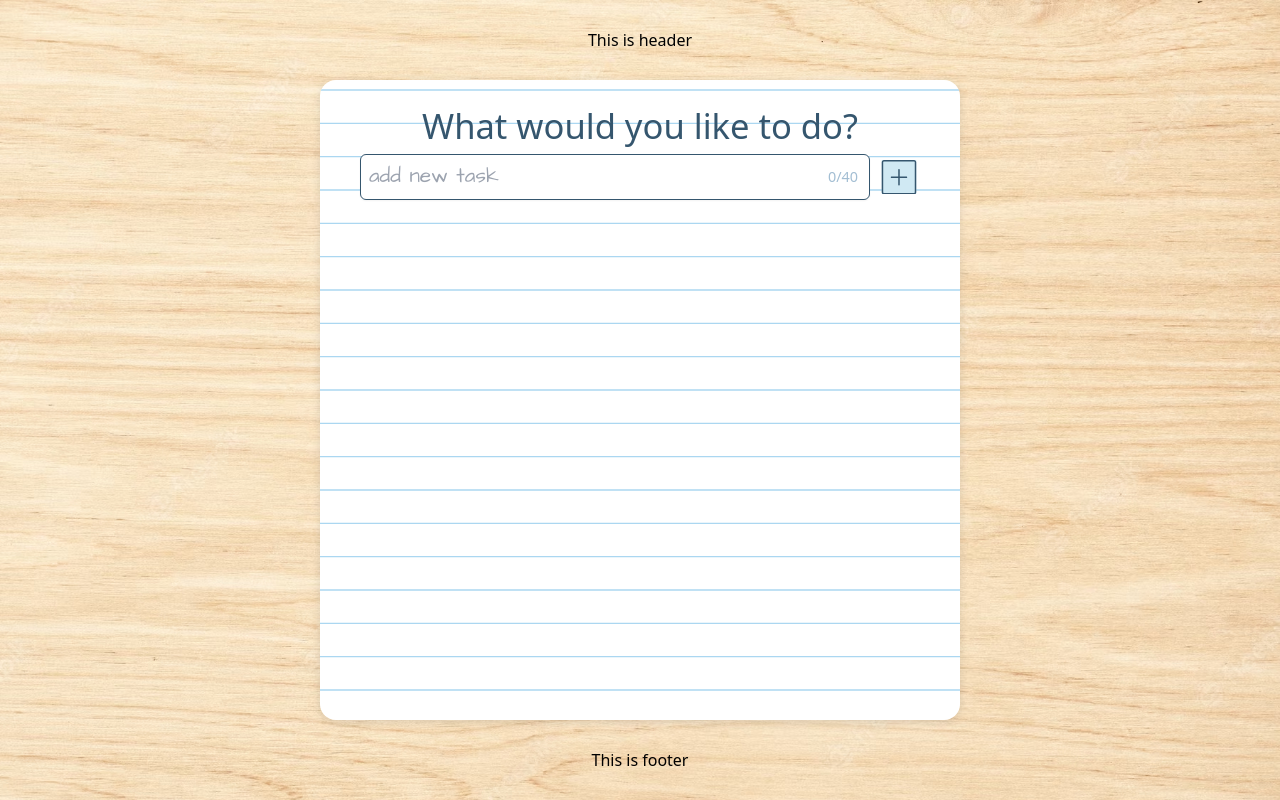
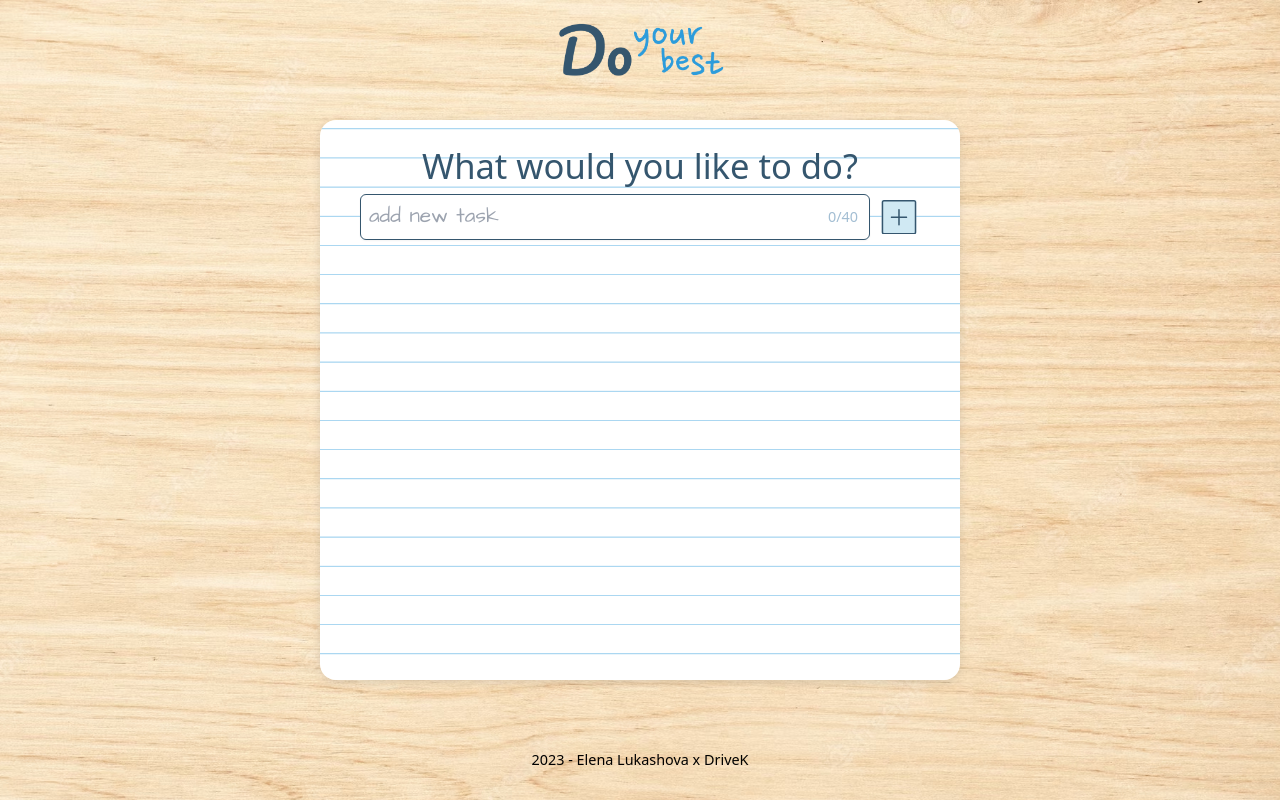
Before and after one commit to cristian-frumusanu/frontend-todolist-test, a Vue app: page / in a window 1280 px wide. Built offline with nearby package versions, Linux system fonts and the light colour scheme; a web font is replaced by a local one.

Commit message:
refactor: adjust header and footer styles

```diff
--- a/src/App.vue
+++ b/src/App.vue
@@ -1,7 +1,7 @@
 <template>
   <div
     id="app"
-    class="w-full min-h-screen grid grid-rows-[80px_1fr_80px] space-between place-items-center bg-[url('./assets/background.jpg')] bg-no-repeat bg-cover bg-center-center bg-fixed"
+    class="w-full min-h-screen grid grid-rows-[80px_1fr_80px] gap-10 space-between place-items-center bg-[url('./assets/background.jpg')] bg-no-repeat bg-cover bg-center-center bg-fixed max-xl:gap-8 max-lg:gap-5 max-md:gap-3 max-sm:gap-2"
   >
     <header-view />
     <home-page />
@@ -11,8 +11,8 @@
 
 <script lang="ts">
 import Vue from 'vue';
-import HeaderView from './components/header/HeaderView.vue';
-import FooterView from './components/footer/FooterView.vue';
+import HeaderView from './components/static/header/HeaderView.vue';
+import FooterView from './components/static/footer/FooterView.vue';
 import HomePage from './pages/HomePage.vue';
 import store from './store/store';
 
--- a/src/components/atoms/atoms.types.ts
+++ b/src/components/atoms/atoms.types.ts
@@ -8,4 +8,4 @@ type ConditionalClass = {
   [key: string]: boolean;
 };
 
-export type Text = 'h1' | 'h2' | 'label' | 'span';
+export type Text = 'p' | 'h2' | 'label' | 'span';
--- /dev/null
+++ b/src/components/atoms/img/ImageView.vue
@@ -0,0 +1,26 @@
+<template>
+  <img :class="classes" :src="src" :alt="alt" />
+</template>
+
+<script lang="ts">
+import { defineComponent } from 'vue';
+
+export default defineComponent({
+  name: 'ImageView',
+  props: {
+    classes: {
+      type: String,
+      required: true,
+    },
+    src: {
+      type: String,
+      default: '../../../assets/logo.png',
+      required: false,
+    },
+    alt: {
+      type: String,
+      required: true,
+    },
+  },
+});
+</script>
--- a/src/components/header/HeaderView.vue
+++ /dev/null
@@ -1,13 +0,0 @@
-<template>
-  <header class="header">
-    <p>This is header</p>
-  </header>
-</template>
-
-<script lang="ts">
-import { defineComponent } from 'vue';
-
-export default defineComponent({
-  name: 'HeaderView',
-});
-</script>
--- a/src/components/molecules/task-item/TaskItem.vue
+++ b/src/components/molecules/task-item/TaskItem.vue
@@ -82,7 +82,7 @@ export default defineComponent({
       inputClasses:
         'w-full px-2 border bg-transparent border-transparent text-cyan-950 text-[calc(.6em+.6vw)] max-md:px-1',
       checkboxClasses:
-        'w-[calc(.8em+.7vw)] h-[calc(.8em+.7vw)] appearance-none transition-colors border border-[#35566e] rounded-sm checked:bg-[#82C0D8] checked:p-2',
+        'w-[calc(.8em+.7vw)] h-[calc(.8em+.7vw)] appearance-none transition-colors border border-[#35566e] rounded-sm checked:bg-[#5CB2E3] checked:p-2',
       focus: false,
       editSvg: 'pencil-thin',
       updatedTask: {
--- a/src/components/organisms/task-list/TaskList.vue
+++ b/src/components/organisms/task-list/TaskList.vue
@@ -1,6 +1,6 @@
 <template>
   <div v-if="$store.state.tasks.length" class="w-full flex flex-col gap-2">
-    <div class="w-full flex flex-row justify-between max-lg:gap-1">
+    <div class="w-full mb-1 flex flex-row justify-between max-lg:gap-1">
       <button-svg
         :text="buttonText"
         icon-name="checks-thin"
--- a/src/components/footer/FooterView.vue
+++ b/src/components/static/footer/FooterView.vue
@@ -1,6 +1,6 @@
 <template>
   <footer>
-    <p>This is footer</p>
+    <p class="text-[calc(.5em+.5vw)]">2023 - Elena Lukashova x DriveK</p>
   </footer>
 </template>
 
--- /dev/null
+++ b/src/components/static/header/HeaderView.vue
@@ -0,0 +1,17 @@
+<template>
+  <header class="flex items-center p-3">
+    <img
+      class="w-[calc(6em+6vw)] mt-5 max-md:mt-3 max-sm:mt-2"
+      src="../../../assets/logo.png"
+      alt="logo do your best"
+    />
+  </header>
+</template>
+
+<script lang="ts">
+import { defineComponent } from 'vue';
+
+export default defineComponent({
+  name: 'HeaderView',
+});
+</script>
```
Also changed, not shown: src/assets/logo.png.
